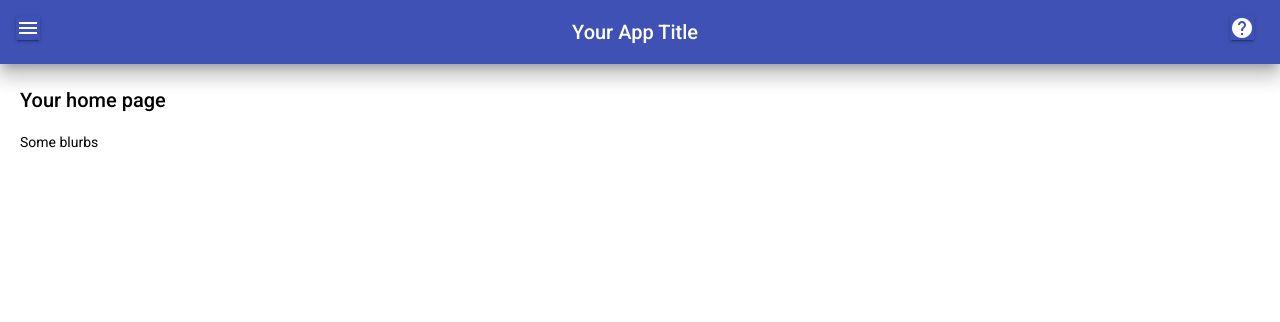
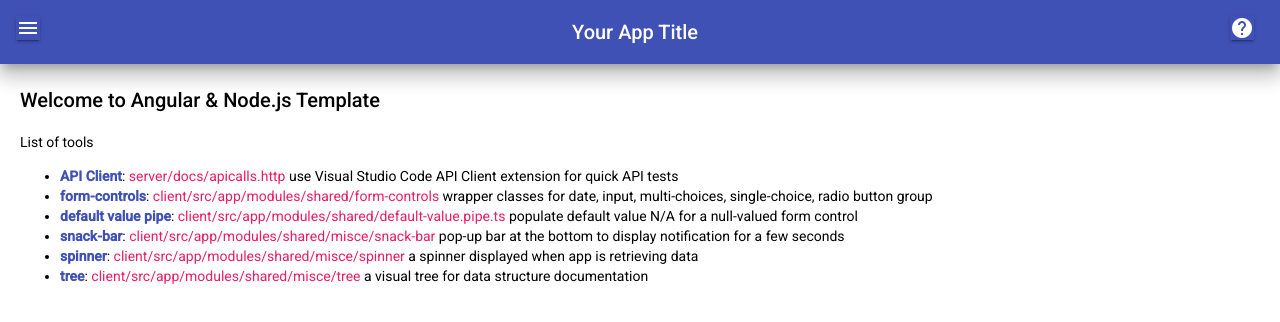
Before and after one commit to turingcs2005/proxy-server-auto-complete, an Angular app in the folder client/: page / in a window 1280 px wide. Shown: the top 322 px of the page. Built offline with nearby package versions, Linux system fonts and the light colour scheme.

Commit message:
added a list of tools to front page

```diff
--- a/client/angular.json
+++ b/client/angular.json
@@ -151,5 +151,8 @@
       }
     }
   },
-  "defaultProject": "client"
+  "defaultProject": "client",
+  "cli": {
+    "analytics": false
+  }
 }
--- a/client/package.json
+++ b/client/package.json
@@ -25,7 +25,7 @@
   },
   "devDependencies": {
     "@angular-devkit/build-angular": "~13.0.4",
-    "@angular/cli": "^13.3.4",
+    "@angular/cli": "^14.0.0",
     "@angular/compiler-cli": "~13.0.0",
     "@types/jasmine": "~3.10.0",
     "@types/node": "^12.11.1",
--- /dev/null
+++ b/client/src/app/app-data/shared-tools.ts
@@ -0,0 +1,19 @@
+export class SharedTools {
+	constructor(
+		public name: string,
+		public location: string,
+		public description: string
+	) {	}
+}
+
+export const sharedTools = [
+	new SharedTools('API Client', 'server/docs/apicalls.http', 'use Visual Studio Code API Client extension for quick API tests'),
+	new SharedTools('form-controls', 'client/src/app/modules/shared/form-controls', 'wrapper classes for date, input, \
+	multi-choices, single-choice, radio button group'),
+	new SharedTools('default value pipe', 'client/src/app/modules/shared/default-value.pipe.ts', 'populate default value N/A for a \
+	null-valued form control'),
+	new SharedTools('snack-bar', 'client/src/app/modules/shared/misce/snack-bar', 'pop-up bar at the bottom to display notification \
+	for a few seconds'),
+	new SharedTools('spinner', 'client/src/app/modules/shared/misce/spinner', 'a spinner displayed when app is retrieving data'),
+	new SharedTools('tree', 'client/src/app/modules/shared/misce/tree', 'a visual tree for data structure documentation')
+];
--- a/client/src/app/components/home/home.component.html
+++ b/client/src/app/components/home/home.component.html
@@ -1,2 +1,8 @@
-<p class="mat-h2">Your home page</p>
-<p>Some blurbs</p>
+<p class="mat-h2">Welcome to Angular &amp; Node.js Template</p>
+<p>List of tools</p>
+
+<ul>
+	<li *ngFor="let x of sharedTools">
+		<span class="emphasize">{{x.name}}</span>:
+		<span class="highlight">{{x.location}}</span> {{x.description}}</li>
+</ul>
--- a/client/src/app/components/home/home.component.ts
+++ b/client/src/app/components/home/home.component.ts
@@ -1,4 +1,5 @@
 import { Component, OnInit } from '@angular/core';
+import { sharedTools } from 'src/app/app-data/shared-tools';
 
 @Component({
   selector: 'app-home',
@@ -7,6 +8,8 @@ import { Component, OnInit } from '@angular/core';
 })
 export class HomeComponent implements OnInit {
 
+  sharedTools = sharedTools;
+
   constructor() { }
 
   ngOnInit(): void {
--- a/client/src/styles.scss
+++ b/client/src/styles.scss
@@ -60,6 +60,10 @@ body { margin: 0; font-family: Roboto, "Helvetica Neue", sans-serif; }
   color: $primary500;
 }
 
+.highlight {
+  color: $accent500;
+}
+
 .warn {
   font-weight: bold;
   color: $warn;
```
Also changed, not shown: 1 other file (tests, documents, lock files or other folders).
